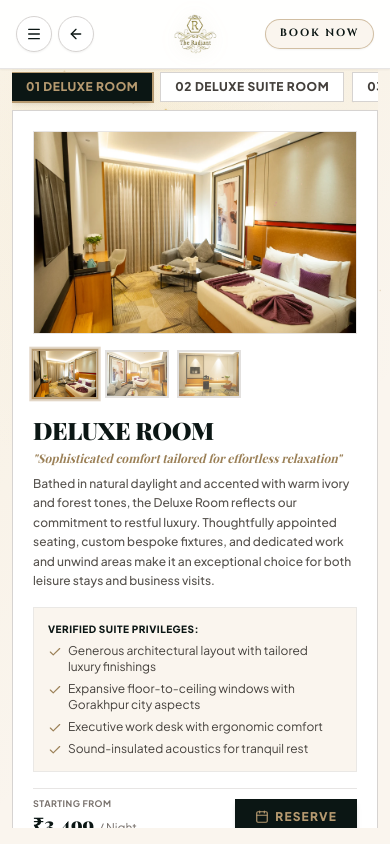
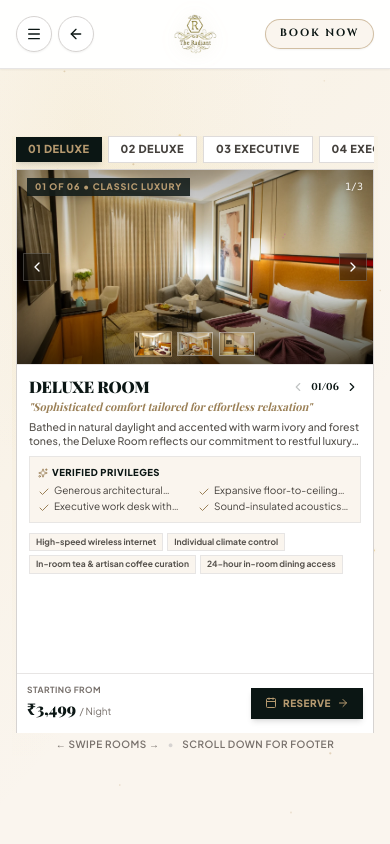
Before and after one commit to shabahatvardha-cmd/Radiant-Resort, a React (Vite) app: page /rooms in a window 390 px wide. Built offline with nearby package versions, Linux system fonts and the light colour scheme; a web font is replaced by a local one.

Commit message:
feat(mobile): continuous 3D scrubbing room deck on rooms folio page

```diff
--- a/src/components/showcase/CinematicRoomsFolio.jsx
+++ b/src/components/showcase/CinematicRoomsFolio.jsx
@@ -79,6 +79,16 @@ export default function CinematicRoomsFolio({ rooms = [], onOpenBooking }) {
     playClickSound();
   };
 
+  // Auto-scroll the active mobile tab button into view
+  useEffect(() => {
+    try {
+      const activeBtn = document.getElementById(`mobile-room-tab-${activeStage}`);
+      if (activeBtn) {
+        activeBtn.scrollIntoView({ behavior: 'smooth', block: 'nearest', inline: 'center' });
+      }
+    } catch (e) {}
+  }, [activeStage]);
+
   // Direct wheel, touch & keyboard gesture handling (Home-page locked full-screen style)
   useEffect(() => {
     // Wheel scroll sensitivity: ~360px per stage transition for smooth, luxurious pacing
@@ -92,15 +102,21 @@ export default function CinematicRoomsFolio({ rooms = [], onOpenBooking }) {
       );
     };
 
+    let touchStartX = 0;
     let touchStartY = 0;
+    let touchStartInitialX = 0;
     let touchStartInitialY = 0;
     let touchStartTime = 0;
     let touchStartStage = 0;
 
     const handleTouchStart = (e) => {
       if (e.touches.length > 0) {
-        touchStartY = e.touches[0].clientY;
-        touchStartInitialY = e.touches[0].clientY;
+        const x = e.touches[0].clientX;
+        const y = e.touches[0].clientY;
+        touchStartX = x;
+        touchStartY = y;
+        touchStartInitialX = x;
+        touchStartInitialY = y;
         touchStartTime = performance.now();
         touchStartStage = targetStageRef.current;
       }
@@ -108,8 +124,12 @@ export default function CinematicRoomsFolio({ rooms = [], onOpenBooking }) {
 
     const handleTouchMove = (e) => {
       if (e.touches.length > 0) {
-        const deltaY = touchStartY - e.touches[0].clientY;
-        touchStartY = e.touches[0].clientY;
+        const x = e.touches[0].clientX;
+        const y = e.touches[0].clientY;
+        const deltaX = touchStartX - x;
+        const deltaY = touchStartY - y;
+        touchStartX = x;
+        touchStartY = y;
 
         // If at the Grand Resort Footer, allow natural container scrolling:
         if (targetStageRef.current >= maxStage - 0.3) {
@@ -120,18 +140,28 @@ export default function CinematicRoomsFolio({ rooms = [], onOpenBooking }) {
           }
         }
 
+        // Support both horizontal swipe (natural for card decks) and vertical scroll:
+        const isHorizontal = Math.abs(deltaX) > Math.abs(deltaY) * 0.9;
+        const dominantDelta = isHorizontal ? deltaX : deltaY;
+        const SENS = isHorizontal ? 0.0036 : 0.0032;
+
         targetStageRef.current = Math.max(
           0,
-          Math.min(maxStage, targetStageRef.current + deltaY * 0.0035)
+          Math.min(maxStage, targetStageRef.current + dominantDelta * SENS)
         );
       }
     };
 
     const handleTouchEnd = (e) => {
+      const endX = e.changedTouches && e.changedTouches.length > 0 ? e.changedTouches[0].clientX : touchStartX;
       const endY = e.changedTouches && e.changedTouches.length > 0 ? e.changedTouches[0].clientY : touchStartY;
+      const totalDeltaX = touchStartInitialX - endX;
       const totalDeltaY = touchStartInitialY - endY;
       const duration = Math.max(1, performance.now() - touchStartTime);
-      const velocity = totalDeltaY / duration;
+
+      const isHorizontal = Math.abs(totalDeltaX) > Math.abs(totalDeltaY) * 0.9;
+      const totalDelta = isHorizontal ? totalDeltaX : totalDeltaY;
+      const velocity = totalDelta / duration;
 
       // If at footer, guard against fling:
       if (touchStartStage >= maxStage - 0.3) {
@@ -153,12 +183,19 @@ export default function CinematicRoomsFolio({ rooms = [], onOpenBooking }) {
         }
       }
 
-      // Smooth continuous momentum glide (proportional to finger speed, no multi-stage jumps):
-      if (Math.abs(velocity) > 0.25) {
-        const momentum = Math.sign(velocity) * Math.min(0.35, Math.abs(velocity) * 0.15);
-        targetStageRef.current = Math.max(0, Math.min(maxStage, targetStageRef.current + momentum));
+      // Smooth step to next/prev room on deliberate flick or swipe:
+      if (Math.abs(velocity) > 0.30 || Math.abs(totalDelta) > 55) {
+        const stepDir = totalDelta > 0 ? 1 : -1;
+        const target = Math.max(0, Math.min(maxStage, Math.round(touchStartStage + stepDir)));
+        targetStageRef.current = target;
+        playClickSound();
+      } else {
+        // Natural settling to closest room without snapping mid-transition if gentle release
+        const rounded = Math.round(targetStageRef.current);
+        if (Math.abs(targetStageRef.current - rounded) < 0.25) {
+          targetStageRef.current = rounded;
         }
-      // Zero auto-snap: animation stays stably at exact scroll progress
+      }
     };
 
     const handleKeyDown = (e) => {
@@ -406,10 +443,10 @@ export default function CinematicRoomsFolio({ rooms = [], onOpenBooking }) {
       </div>
 
       {/* =======================================================================
-              MOBILE: DEDICATED COMPACT FOLIO PRESENTATION (md:hidden)
+              MOBILE: CONTINUOUS 3D SCRUBBING ROOM DECK (md:hidden)
              ======================================================================= */}
       <div
-        className="md:hidden relative z-10 w-full max-w-lg mx-auto py-2 overflow-hidden transition-all duration-150 ease-out"
+        className="md:hidden relative z-10 w-full max-w-lg mx-auto flex flex-col justify-between h-[calc(100dvh-95px)] min-h-[460px] max-h-[620px] my-auto px-1 overflow-hidden transition-opacity duration-150 ease-out"
         style={{
           opacity: showcaseOpacity,
           pointerEvents: isShowcaseActive ? 'auto' : 'none',
@@ -419,113 +456,238 @@ export default function CinematicRoomsFolio({ rooms = [], onOpenBooking }) {
         <CinematicAtmosphericDust theme="champagneLight" density="low" hasSunlightRay={true} speed={0.8} />
 
         {/* Mobile Folio Tabs - Sharp-Edged */}
-        <div className="relative z-10 flex items-center gap-2 overflow-x-auto pb-2 scrollbar-none">
+        <div className="relative z-20 flex items-center gap-1.5 overflow-x-auto pb-1.5 scrollbar-none shrink-0 w-full">
           {rooms.map((r, i) => (
             <button
               key={r.id}
+              id={`mobile-room-tab-${i}`}
               onClick={() => {
-                setActiveStage(i);
-                playClickSound();
+                jumpToRoom(i);
               }}
-              className={`px-3.5 py-1.5 rounded-none text-xs font-sans font-black uppercase tracking-wider whitespace-nowrap transition-all ${activeStage === i
-                ? 'bg-forest-950 text-gold shadow-md ring-2 ring-gold'
-                : 'bg-white text-stone-700 border border-stone-300'
+              className={`px-3 py-1 text-[11px] font-sans font-black uppercase tracking-wider whitespace-nowrap transition-all cursor-pointer ${
+                activeStage === i
+                  ? 'bg-forest-950 text-gold shadow-md ring-1.5 ring-gold'
+                  : 'bg-white text-stone-700 border border-stone-300/80 hover:text-forest-950'
               }`}
             >
-              0{i + 1} {r.name}
+              0{i + 1} {r.name.replace(' Room', '').replace(' Suite', '')}
             </button>
           ))}
         </div>
 
-        {/* Selected Room Card - Sharp-Edged Architectural Panel */}
-        {(() => {
-          const room = rooms[activeStage] || rooms[0];
-          const price = ROOM_PRICES[room.id] || '₹3,499';
-          const meta = FOLIO_METADATA[activeStage] || { folio: `FOLIO 0${activeStage + 1}`, category: room.category };
-          const activeImgIdx = getActivePhotoIdx(room.id);
-          const currentImg = room.images[activeImgIdx] || room.images[0];
+        {/* 3D Overlapping Card Stage Container */}
+        <div className="relative flex-1 w-full min-h-0 flex items-center justify-center overflow-hidden">
+          {rooms.map((roomItem, rIdx) => {
+            const delta = smoothStage - rIdx;
+            const absDelta = Math.abs(delta);
+            if (absDelta > 1.35) return null;
+
+            const isTopCard = absDelta < 0.45;
+            const zIndex = isTopCard ? 30 : Math.round(25 - absDelta * 10);
+            const translateX = -delta * 104; // horizontal travel in %
+            const translateY = Math.abs(delta) * 10;
+            const rotateY = -delta * 16; // 3D perspective rotation tilt
+            const scale = Math.max(0.86, 1.0 - absDelta * 0.08);
+            const opacity = Math.max(0, 1.0 - Math.max(0, absDelta - 0.20) * 1.35);
+
+            const price = ROOM_PRICES[roomItem.id] || '₹3,499';
+            const activeImgIdx = getActivePhotoIdx(roomItem.id);
+            const currentImg = roomItem.images[activeImgIdx] || roomItem.images[0];
+            const meta = FOLIO_METADATA[rIdx] || { folio: `FOLIO 0${rIdx + 1}`, category: roomItem.category };
 
             return (
-            <div className="relative z-10 bg-white rounded-none border border-stone-300 shadow-lg overflow-hidden space-y-4 p-5 sm:p-6">
-              {/* Image Frame - Pure Photo Only, Sharp-Edged */}
-              <div className="relative aspect-[16/10] rounded-none overflow-hidden bg-black/10 border border-stone-200 shadow-inner">
+              <div
+                key={roomItem.id}
+                className="absolute inset-0 w-full h-full flex flex-col justify-between bg-white border border-stone-300 shadow-[0_15px_40px_rgba(0,0,0,0.10)] overflow-hidden will-change-transform"
+                style={{
+                  zIndex,
+                  opacity,
+                  transform: `translate3d(${translateX}%, ${translateY}px, 0px) scale(${scale}) perspective(1000px) rotateY(${rotateY}deg)`,
+                  pointerEvents: isTopCard ? 'auto' : 'none',
+                }}
+              >
+                {/* 1. TOP CINEMATIC PHOTO FRAME WITH OVERLAY ARROWS & THUMBNAILS */}
+                <div className="relative w-full aspect-[16/10] max-h-[195px] shrink-0 overflow-hidden bg-black/10 border-b border-stone-200 group">
                   <img
                     src={currentImg.src}
                     alt={currentImg.alt}
-                  className="w-full h-full object-cover"
+                    className="w-full h-full object-cover transition-transform duration-500 select-none"
                   />
+                  {/* Top Vignette Gradient */}
+                  <div className="absolute inset-0 bg-gradient-to-t from-black/60 via-transparent to-black/30 pointer-events-none" />
+
+                  {/* Top Room Badge */}
+                  <div className="absolute top-2 left-2.5 right-2.5 flex items-center justify-between z-10 pointer-events-none">
+                    <span className="px-2 py-0.5 bg-forest-950/85 backdrop-blur-md text-gold text-[9px] font-sans font-black uppercase tracking-widest shadow-md">
+                      0{rIdx + 1} OF 0{rooms.length} • {meta.category}
+                    </span>
+                    <span className="text-[10px] font-mono text-white/90 drop-shadow">
+                      {activeImgIdx + 1}/{roomItem.images.length}
+                    </span>
                   </div>
 
-              {/* Thumbnail Selector - Pure 3 Photos Only, Sharp-Edged */}
-              <div className="flex items-center gap-2">
-                {room.images.map((img, idx) => (
+                  {/* Left & Right Photo Arrow Chevrons */}
+                  <div className="absolute inset-y-0 left-1.5 flex items-center z-20 pointer-events-auto">
+                    <button
+                      type="button"
+                      onClick={(e) => {
+                        e.stopPropagation();
+                        handlePrevPhoto(roomItem.id, roomItem.images.length);
+                      }}
+                      className="w-7 h-7 bg-black/40 hover:bg-gold text-white hover:text-forest-950 backdrop-blur-md flex items-center justify-center border border-white/20 transition-colors cursor-pointer"
+                      aria-label="Previous photo"
+                    >
+                      <ChevronLeft className="w-4 h-4" />
+                    </button>
+                  </div>
+                  <div className="absolute inset-y-0 right-1.5 flex items-center z-20 pointer-events-auto">
+                    <button
+                      type="button"
+                      onClick={(e) => {
+                        e.stopPropagation();
+                        handleNextPhoto(roomItem.id, roomItem.images.length);
+                      }}
+                      className="w-7 h-7 bg-black/40 hover:bg-gold text-white hover:text-forest-950 backdrop-blur-md flex items-center justify-center border border-white/20 transition-colors cursor-pointer"
+                      aria-label="Next photo"
+                    >
+                      <ChevronRight className="w-4 h-4" />
+                    </button>
+                  </div>
+
+                  {/* Bottom Photo Thumbnail Selector */}
+                  <div className="absolute bottom-2 inset-x-2 flex items-center justify-center gap-1.5 z-20 pointer-events-auto">
+                    {roomItem.images.map((img, idx) => (
                       <button
                         key={img.id}
-                    onClick={() => handleSelectPhoto(room.id, idx)}
-                    className={`w-16 h-12 rounded-none overflow-hidden border-2 transition-all ${activeImgIdx === idx
-                      ? 'border-gold ring-2 ring-gold/40 scale-105'
-                      : 'border-stone-300 opacity-70'
+                        type="button"
+                        onClick={(e) => {
+                          e.stopPropagation();
+                          handleSelectPhoto(roomItem.id, idx);
+                        }}
+                        className={`w-9 h-6 overflow-hidden border transition-all cursor-pointer ${
+                          activeImgIdx === idx
+                            ? 'border-gold ring-1.5 ring-gold scale-105 opacity-100 shadow-md'
+                            : 'border-white/60 opacity-70 hover:opacity-100'
                         }`}
                       >
                         <img src={img.src} alt={img.alt} className="w-full h-full object-cover" />
                       </button>
                     ))}
                   </div>
+                </div>
 
-              {/* Title & Tagline - Cleaned Header */}
-              <div className="space-y-1">
-                <h3 className="text-2xl font-serif font-black uppercase text-forest-950">
-                  {room.name}
+                {/* 2. MIDDLE DETAILS AREA: Title, Tagline, Description & Privileges */}
+                <div className="flex-1 min-h-0 p-3 sm:p-3.5 space-y-2 overflow-y-auto scrollbar-none">
+                  <div className="space-y-0.5">
+                    <div className="flex items-center justify-between">
+                      <h3 className="text-base sm:text-lg font-serif font-black uppercase text-forest-950 leading-tight">
+                        {roomItem.name}
                       </h3>
-                <p className="text-xs font-serif italic text-gold-dark font-bold">
-                  "{room.tagline}"
+                      <div className="flex items-center gap-1">
+                        <button
+                          type="button"
+                          onClick={(e) => {
+                            e.stopPropagation();
+                            jumpToRoom(Math.max(0, rIdx - 1));
+                          }}
+                          disabled={rIdx === 0}
+                          className="p-0.5 text-forest-950 hover:text-gold disabled:opacity-25 transition-colors cursor-pointer"
+                          title="Previous room"
+                        >
+                          <ChevronLeft className="w-3.5 h-3.5" />
+                        </button>
+                        <span className="text-[10px] font-cinzel font-bold text-forest-950">
+                          0{rIdx + 1}/0{rooms.length}
+                        </span>
+                        <button
+                          type="button"
+                          onClick={(e) => {
+                            e.stopPropagation();
+                            jumpToRoom(Math.min(maxStage, rIdx + 1));
+                          }}
+                          disabled={rIdx === rooms.length - 1}
+                          className="p-0.5 text-forest-950 hover:text-gold disabled:opacity-25 transition-colors cursor-pointer"
+                          title="Next room"
+                        >
+                          <ChevronRight className="w-3.5 h-3.5" />
+                        </button>
+                      </div>
+                    </div>
+
+                    <p className="text-[11px] font-serif italic text-gold-dark font-bold line-clamp-1">
+                      "{roomItem.tagline}"
                     </p>
-                <p className="text-xs font-sans text-stone-600 font-medium leading-relaxed pt-1">
-                  {room.description}
+                    <p className="text-[10.5px] font-sans text-stone-600 font-medium leading-snug line-clamp-2 pt-0.5">
+                      {roomItem.description}
                     </p>
                   </div>
 
-              {/* Privileges - Sharp-Edged */}
-              <div className="bg-[#FAF5EE] p-3.5 rounded-none border border-stone-200/80 space-y-1.5">
-                <p className="text-[10px] font-sans font-black uppercase tracking-wider text-forest-950">
-                  Verified Suite Privileges:
-                </p>
-                <ul className="grid grid-cols-1 sm:grid-cols-2 gap-1.5">
-                  {room.verifiedHighlights.slice(0, 4).map((hl, i) => (
-                    <li key={i} className="flex items-start gap-1.5 text-xs font-sans text-stone-700">
-                      <Check className="w-3.5 h-3.5 text-gold-dark shrink-0 mt-0.5" />
-                      <span>{hl}</span>
+                  {/* Verified Suite Privileges Box */}
+                  <div className="bg-[#FAF5EE] p-2 sm:p-2.5 border border-stone-200/90 space-y-1">
+                    <span className="text-[9.5px] font-sans font-black uppercase tracking-wider text-forest-950 flex items-center gap-1">
+                      <Sparkles className="w-2.5 h-2.5 text-gold-dark" /> Verified Privileges
+                    </span>
+                    <ul className="grid grid-cols-2 gap-x-1.5 gap-y-0.5">
+                      {roomItem.verifiedHighlights.slice(0, 4).map((hl, i) => (
+                        <li key={i} className="flex items-start gap-1 text-[10px] font-sans text-stone-700 leading-tight">
+                          <Check className="w-3 h-3 text-gold-dark shrink-0 mt-0.5" />
+                          <span className="line-clamp-1">{hl}</span>
                         </li>
                       ))}
                     </ul>
                   </div>
 
-              {/* Action Bar - Sharp-Edged */}
-              <div className="pt-2 flex items-center justify-between gap-3 border-t border-stone-200">
+                  {/* Amenities Chips */}
+                  <div className="flex flex-wrap gap-1 pt-0.5">
+                    {roomItem.verifiedAmenities.slice(0, 4).map((amenity, i) => (
+                      <span
+                        key={i}
+                        className="px-1.5 py-0.5 bg-[#FAF5EE] border border-stone-200 text-stone-600 text-[8.5px] font-sans font-bold"
+                      >
+                        {amenity}
+                      </span>
+                    ))}
+                  </div>
+                </div>
+
+                {/* 3. PINNED BOTTOM ACTION BAR: Tariff & Reserve Button (Always 100% visible, never clipped) */}
+                <div className="shrink-0 p-2.5 sm:p-3 bg-white/95 border-t border-stone-200 flex items-center justify-between gap-2 z-10">
                   <div>
-                  <span className="text-[9px] font-sans font-bold uppercase tracking-wider text-stone-500 block">
+                    <span className="text-[8.5px] font-sans font-bold uppercase tracking-wider text-stone-500 block">
                       Starting From
                     </span>
-                  <span className="text-xl font-serif font-black text-forest-950">
+                    <span className="text-base sm:text-lg font-serif font-black text-forest-950">
                       {price}{' '}
-                    <span className="text-xs font-sans font-normal text-stone-500">/ Night</span>
+                      <span className="text-[10px] font-sans font-normal text-stone-500">/ Night</span>
                     </span>
                   </div>
 
+                  <div className="flex items-center gap-1.5">
                     <button
+                      type="button"
                       onClick={() => {
                         playClickSound();
-                    onOpenBooking && onOpenBooking({ name: room.name, price });
+                        onOpenBooking && onOpenBooking({ name: roomItem.name, price });
                       }}
-                  className="inline-flex items-center gap-1.5 px-5 py-2.5 rounded-none bg-forest-950 hover:bg-gold text-gold hover:text-forest-950 font-sans font-black text-xs uppercase tracking-widest transition-all shadow-md"
+                      className="inline-flex items-center gap-1.5 px-3.5 sm:px-4 py-2 bg-forest-950 hover:bg-gold text-gold hover:text-forest-950 font-sans font-black text-[10px] sm:text-[11px] uppercase tracking-wider transition-all shadow-md cursor-pointer"
                     >
-                  <Calendar className="w-3.5 h-3.5" />
+                      <Calendar className="w-3 h-3" />
                       <span>Reserve</span>
+                      <ArrowRight className="w-3 h-3" />
                     </button>
                   </div>
                 </div>
+              </div>
             );
-        })()}
+          })}
+        </div>
+
+        {/* Swipe Guidance Helper at the very bottom */}
+        <div className="shrink-0 text-center py-1 flex items-center justify-center gap-2 text-[10px] font-sans text-stone-500 tracking-wider uppercase font-semibold">
+          <span>← Swipe Rooms →</span>
+          <span className="text-stone-300">•</span>
+          <span>Scroll down for Footer</span>
+        </div>
       </div>
 
       {/* =======================================================================
```
Lines whose indentation alone changed are shown as unchanged.
